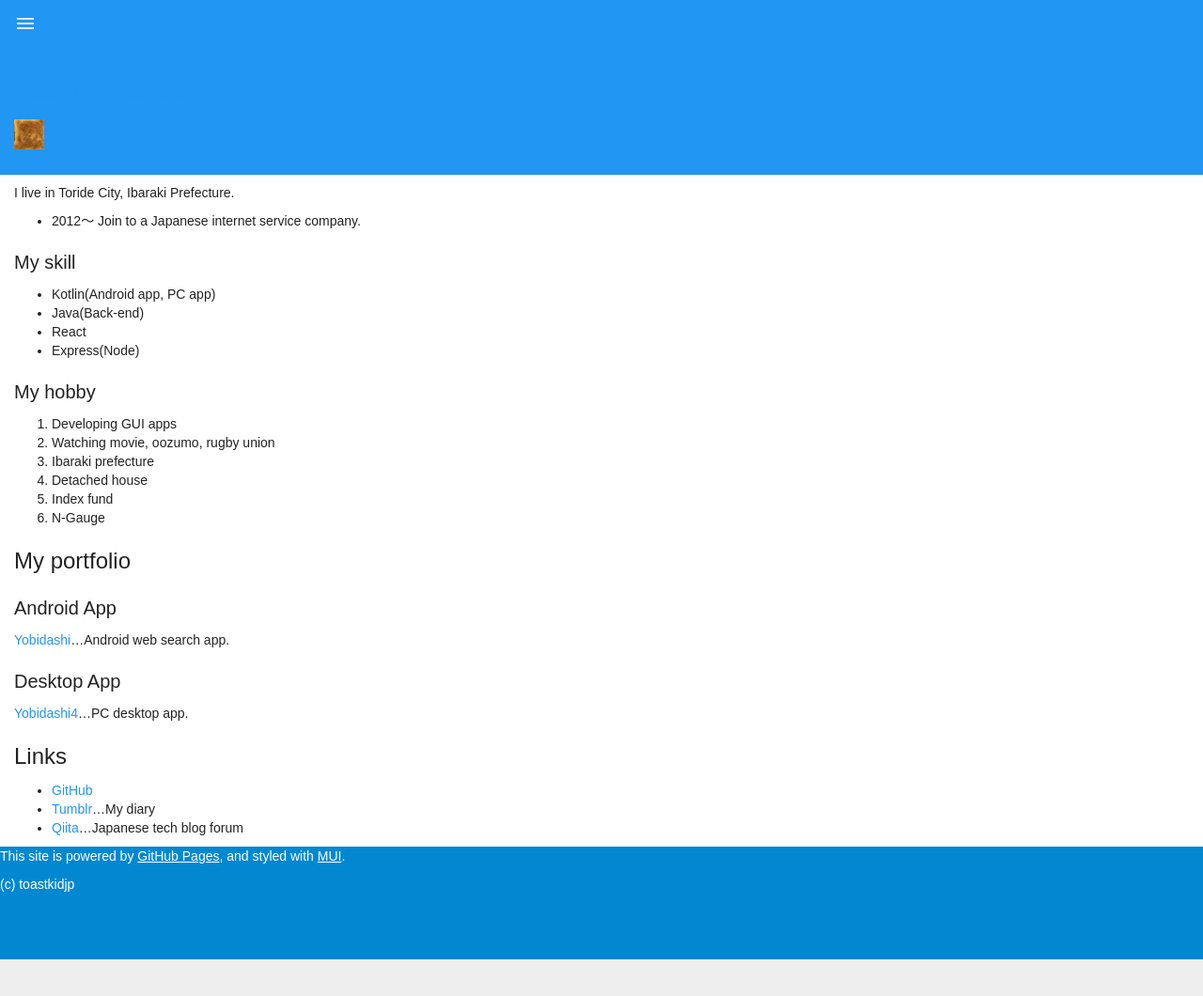
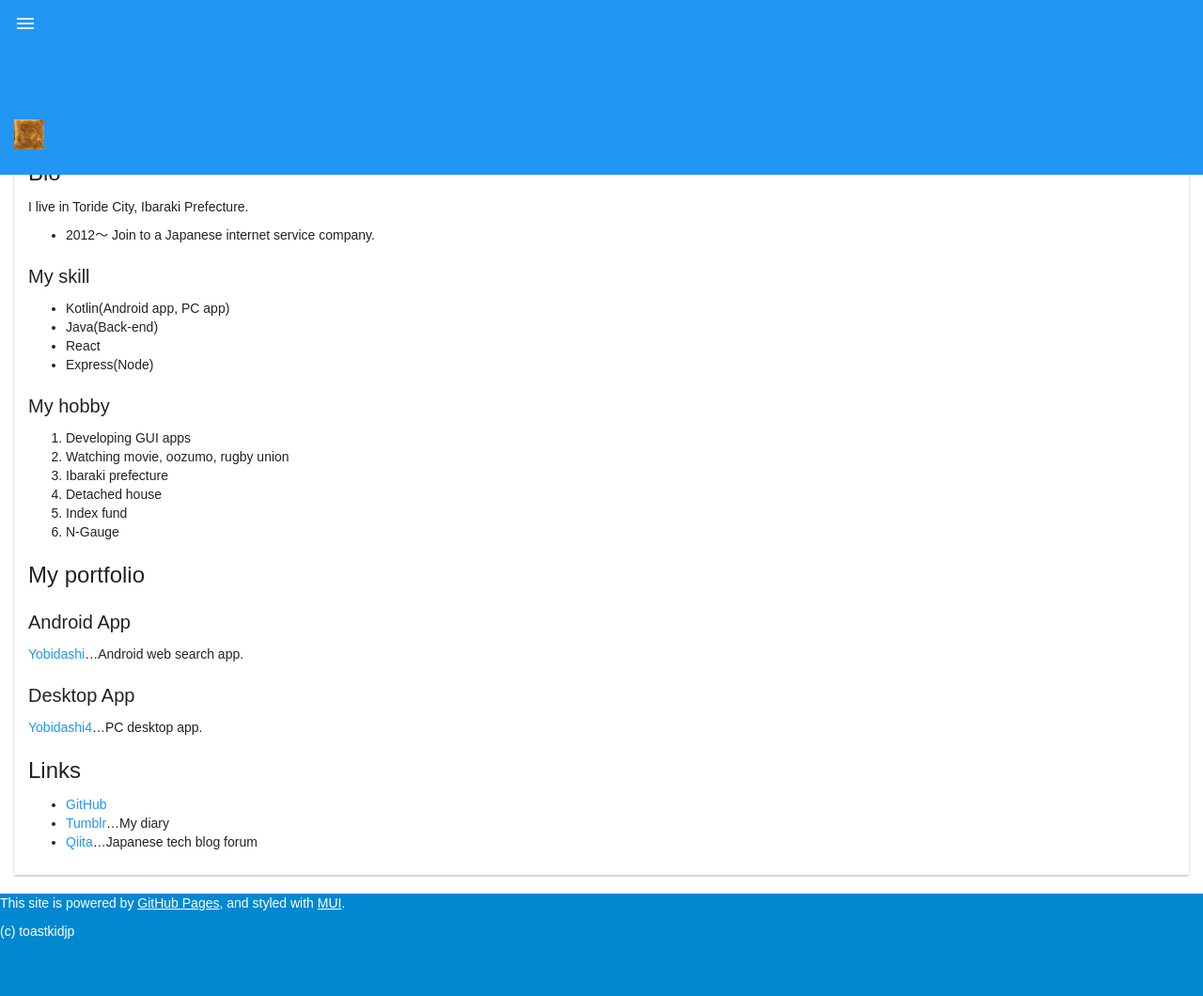
Before and after one commit to toastkidjp/toastkidjp.github.io, a Jekyll site: the page built from index.md, in a window 1280 px wide and 1071 px high. Shown: the top 1060 px of the window at 94% size. Built offline with Jekyll 4.4.1, drawn with Linux system fonts in a browser that asks for light colours; our own code applies the rules of GitHub Pages for plain Markdown files.

Commit message:
Modify template.

```diff
--- a/_layouts/default.html
+++ b/_layouts/default.html
@@ -35,10 +35,13 @@
 
 <div id="content-wrapper">
 <div class="mui-container-fluid inner clearfix">
+  <div class="mui-panel">
+
         <section id="main-content">
           {{ content }}
         </section>
 
+        </div>
       </div>
     </div>
 
```
